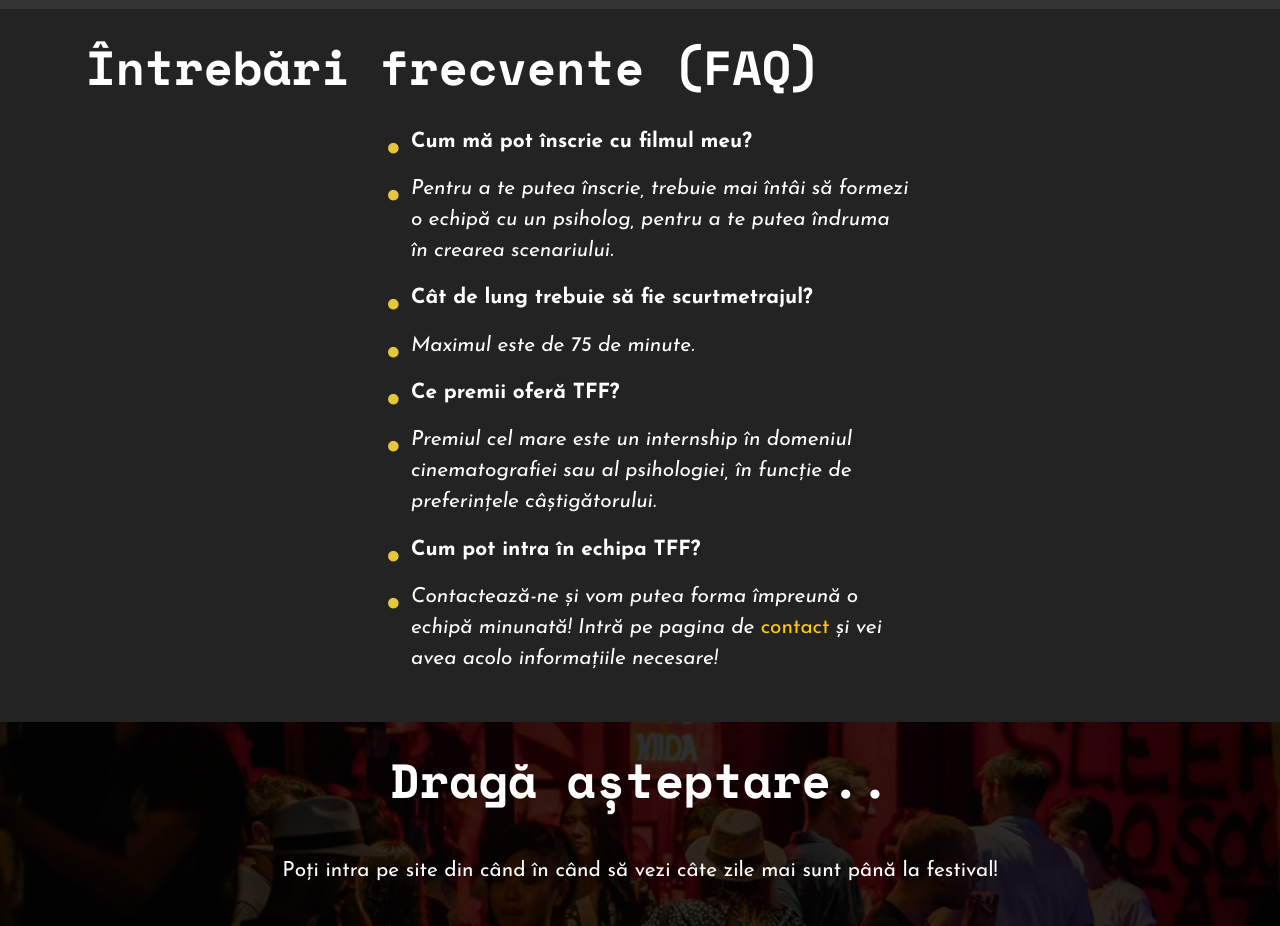
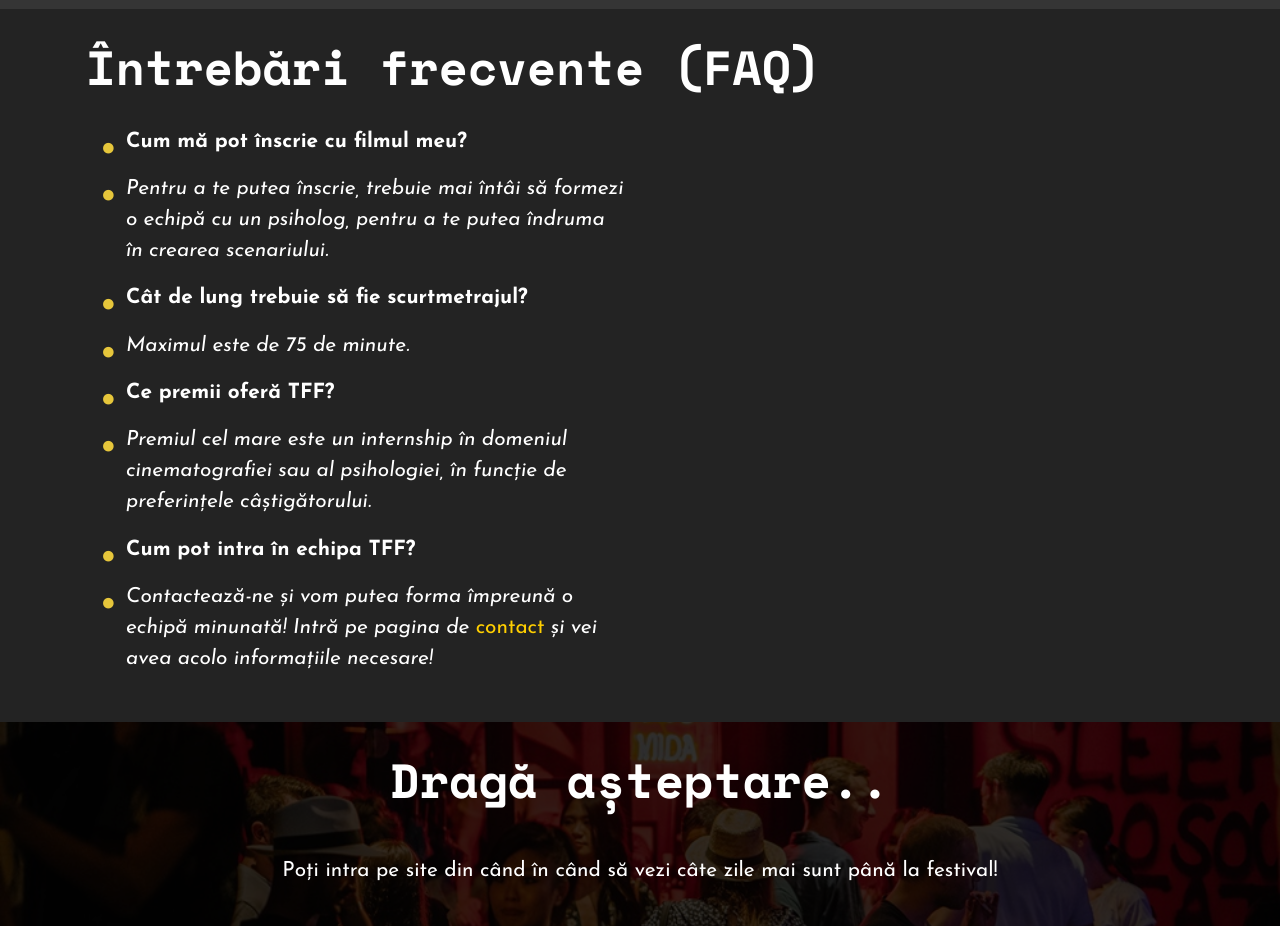
Before and after one commit to minagrd/TFF, a plain HTML site: page index.html in a window 1280 px wide. Shown: the part 2840-3766 px from the top of the page. Drawn offline with nearby package versions, Linux system fonts and the light colour scheme; a web font is replaced by a local one.

Commit message:
doamne..

```diff
--- a/index.html
+++ b/index.html
@@ -175,9 +175,9 @@
                 <h2 class=" doamne mbr-section-title mbr-fonts-style mb-4 display-2"><strong>Întrebări frecvente (FAQ)</strong></h2>
             </div>
         </div>
-        <div class="row justify-content-center">
+        <div class="row justify-content-left">
             <div class="col-md-12 col-lg-12">
-                <div class="row justify-content-center">
+                <div class="row justify-content-left">
                     <div class="col-12 col-lg-6">
                         <ul class="list mbr-fonts-style display-7">
                             <li>
```
